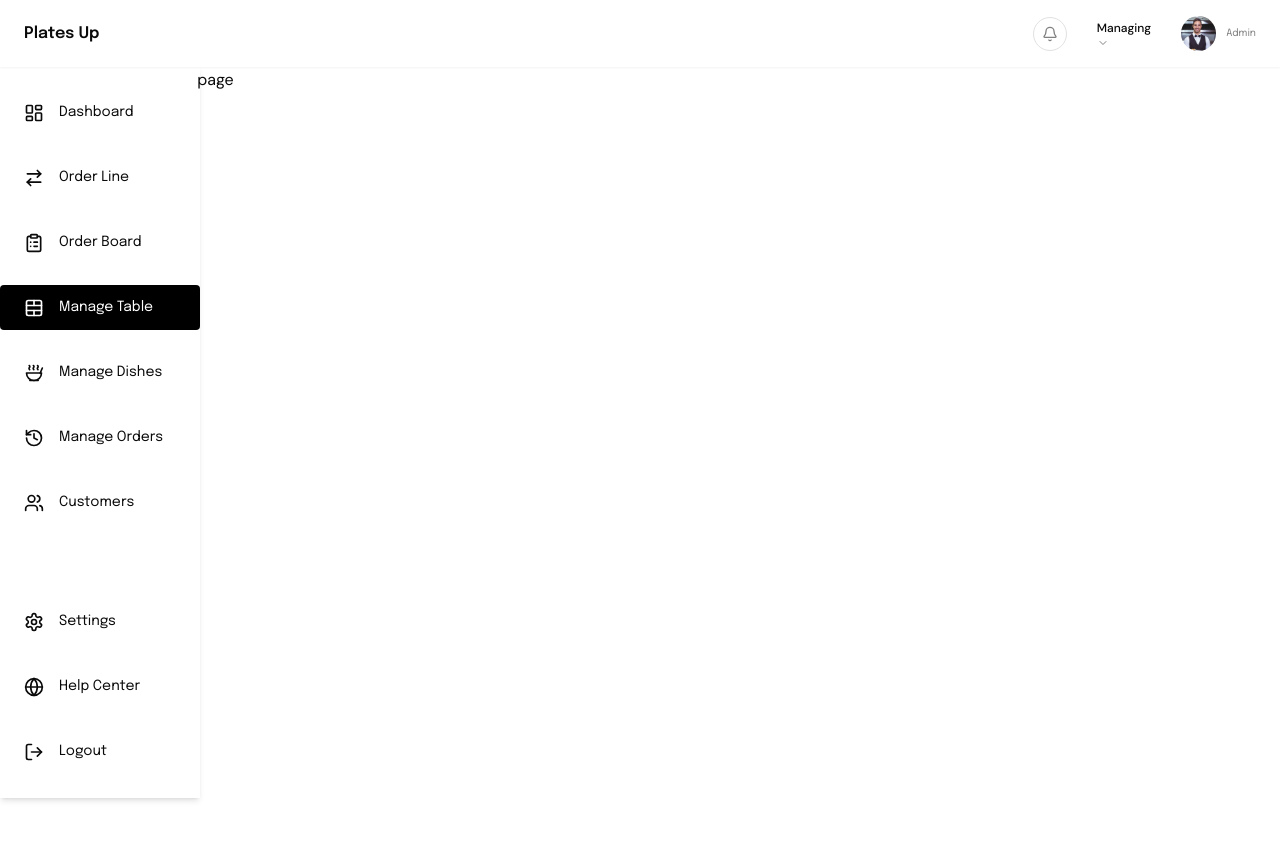
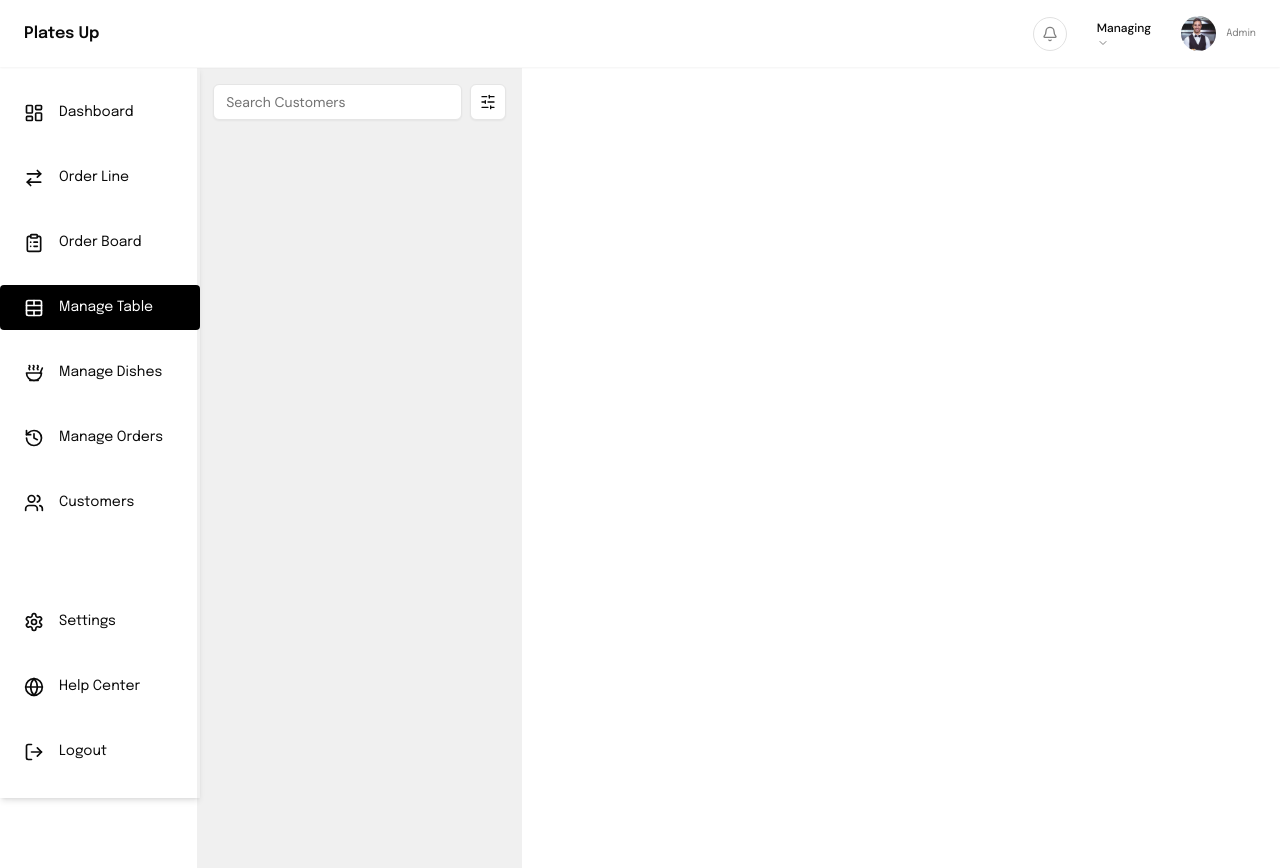
Before and after one commit to pritulgohil/restaurant-pos, a Next.js app: page /pos/manage-table in a window 1280 px wide. Before the commit the page ends 800 px from the top, so only its background shows below. Built offline with nearby package versions, Linux system fonts and the light colour scheme; no server answers; sample sign-in values are in the browser's storage.

Commit message:
added top searchbar and filterbutton for leftsidebar

```diff
--- /dev/null
+++ b/src/app/components/Pos/ManageTable/ManageTable.jsx
@@ -0,0 +1,32 @@
+import React from "react";
+import styles from "./ManageTable.module.css";
+import { Input } from "@/components/ui/input";
+import { SlidersHorizontal } from "lucide-react";
+import { Button } from "@/components/ui/button";
+
+const ManageTable = () => {
+  return (
+    <>
+      <div className={styles.mainContainer}>
+        <div className={styles.leftSideContainer}>
+          <div className={styles.searchBarContainer}>
+            <div className={styles.searchBar}>
+              <Input
+                className="bg-white"
+                type="email"
+                placeholder="Search Customers"
+              />
+            </div>
+            <div className={styles.filterButton}>
+              <Button variant="outline" size="icon">
+                <SlidersHorizontal />
+              </Button>
+            </div>
+          </div>
+        </div>
+      </div>
+    </>
+  );
+};
+
+export default ManageTable;
--- /dev/null
+++ b/src/app/components/Pos/ManageTable/ManageTable.module.css
@@ -0,0 +1,15 @@
+.leftSideContainer {
+  height: 100vh;
+  width: 30%;
+  background-color: #f0f0f0;
+  padding: 16px;
+}
+
+.searchBarContainer {
+  display: flex;
+  gap: 8px;
+}
+
+.searchBar {
+  width: 90%;
+}
--- a/src/app/pos/manage-table/page.jsx
+++ b/src/app/pos/manage-table/page.jsx
@@ -1,7 +1,12 @@
+import ManageTable from "@/app/components/Pos/ManageTable/ManageTable";
 import React from "react";
 
 const page = () => {
-  return <div>page</div>;
+  return (
+    <>
+      <ManageTable />
+    </>
+  );
 };
 
 export default page;
```
